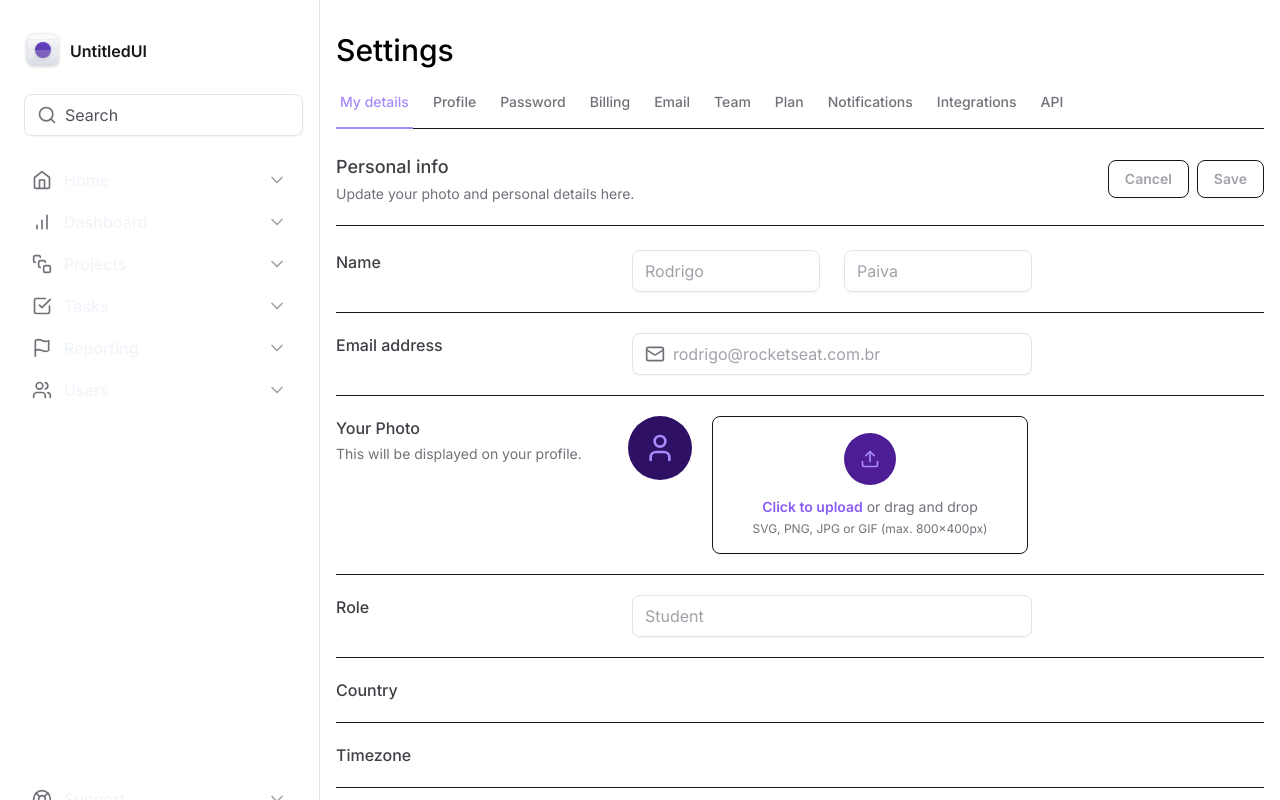
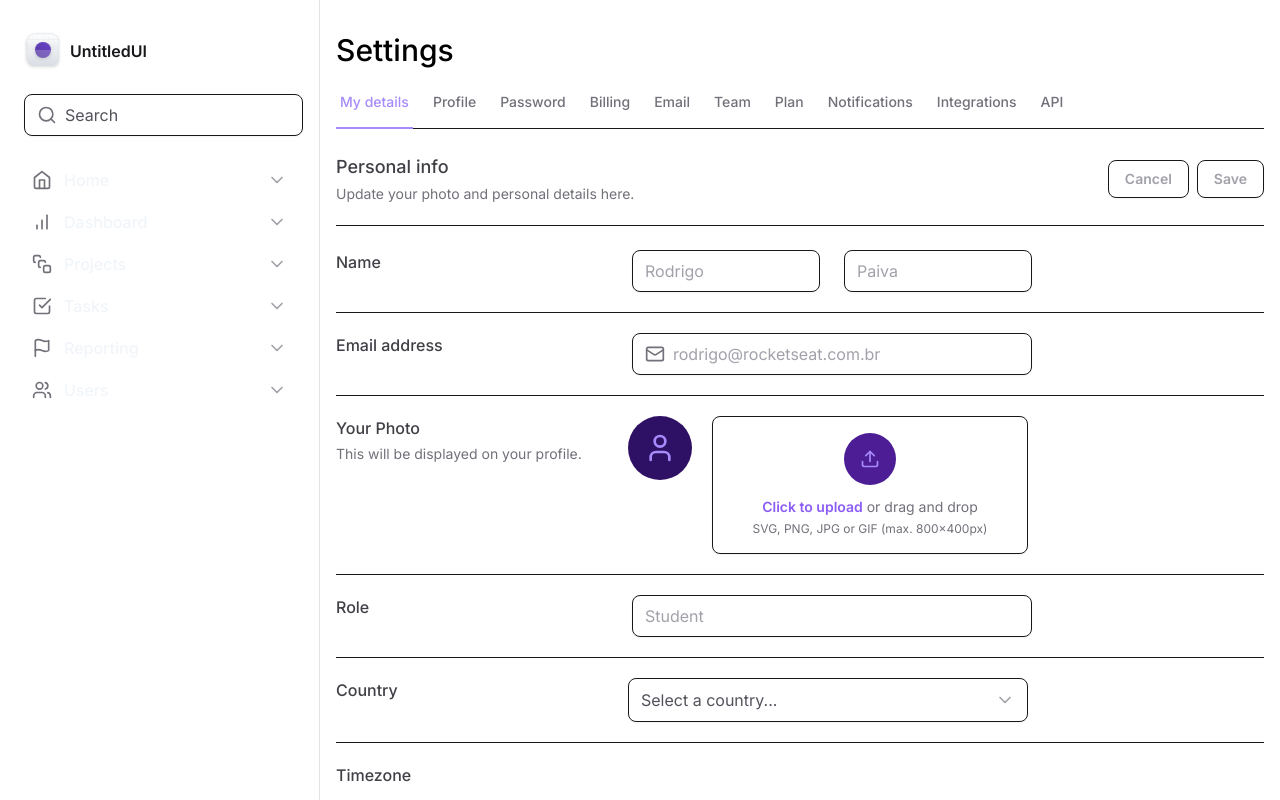
Before and after one commit to rdg-404/untitled-ui, a Next.js app: page / in a window 1280 px wide. Shown: the top 800 px of the page. Built offline with nearby package versions, Linux system fonts and the light colour scheme.

Commit message:
style-build select country with radixUI

```diff
--- a/package.json
+++ b/package.json
@@ -9,6 +9,7 @@
     "lint": "next lint"
   },
   "dependencies": {
+    "@radix-ui/react-select": "^2.0.0",
     "@radix-ui/react-tabs": "^1.0.4",
     "framer-motion": "^10.16.4",
     "lucide-react": "^0.287.0",
--- a/src/app/page.tsx
+++ b/src/app/page.tsx
@@ -2,6 +2,7 @@
 import { SettingsTabs } from '@/components/SettingsTabs'
 import { Mail } from 'lucide-react'
 import * as FileInput from '@/components/Form/FileInput'
+import { Select } from '@/components/Form/Select'
 
 export default function Home() {
   return (
@@ -40,14 +41,14 @@
           className="mt-6 flex w-full flex-col gap-5 divide-y divide-zinc-900"
         >
           {/* Input Name */}
-          <div className="grid grid-cols-form gap-3">
+          <div className="grid grid-cols-form gap-3 ">
             <label
               htmlFor="firstName"
               className="text-md font-medium text-zinc-700"
             >
               Name
             </label>
-            <div className="grid grid-cols-2 gap-6">
+            <div className="grid grid-cols-2 gap-6 ">
               <Input.Root>
                 <Input.Control id="firstName" defaultValue="Rodrigo" />
               </Input.Root>
@@ -114,6 +115,8 @@
             <label htmlFor="role" className="text-md font-medium text-zinc-700">
               Country
             </label>
+
+            <Select />
           </div>
 
           {/* Input Timezone */}
--- /dev/null
+++ b/src/components/Form/Select.tsx
@@ -0,0 +1,51 @@
+'use client'
+
+import * as SelectPrimitive from '@radix-ui/react-select'
+import { Check, ChevronDown } from 'lucide-react'
+
+export function Select() {
+  return (
+    <SelectPrimitive.Root>
+      <SelectPrimitive.Trigger className=" flex h-11 w-full items-center justify-between gap-2 rounded-lg border border-zinc-900 px-3 py-2 shadow-sm data-[placeholder]:text-zinc-600">
+        <SelectPrimitive.Value
+          placeholder="Select a country..."
+          className="text-black"
+        />
+        <SelectPrimitive.Icon>
+          <ChevronDown className="h-5 w-5 text-zinc-400" />
+        </SelectPrimitive.Icon>
+      </SelectPrimitive.Trigger>
+
+      <SelectPrimitive.Portal>
+        <SelectPrimitive.Content
+          side="bottom"
+          position="popper"
+          sideOffset={8}
+          className="z-10 w-[--radix-select-trigger-width] overflow-hidden rounded-lg border border-zinc-900 bg-zinc-950"
+        >
+          <SelectPrimitive.Viewport>
+            <SelectPrimitive.Item
+              value="BR"
+              className="flex items-center justify-between gap-2 px-3 py-2.5 text-zinc-300 outline-none data-[highlighted]:bg-violet-800"
+            >
+              <SelectPrimitive.ItemText>Brazil</SelectPrimitive.ItemText>
+              <SelectPrimitive.ItemIndicator>
+                <Check className="h-4 w-4 text-violet-500" />
+              </SelectPrimitive.ItemIndicator>
+            </SelectPrimitive.Item>
+
+            <SelectPrimitive.Item
+              value="AL"
+              className="flex items-center justify-between gap-2 px-3 py-2.5 text-zinc-300 outline-none data-[highlighted]:bg-violet-600"
+            >
+              <SelectPrimitive.ItemText>Germany</SelectPrimitive.ItemText>
+              <SelectPrimitive.ItemIndicator>
+                <Check className="h-4 w-4 text-violet-500" />
+              </SelectPrimitive.ItemIndicator>
+            </SelectPrimitive.Item>
+          </SelectPrimitive.Viewport>
+        </SelectPrimitive.Content>
+      </SelectPrimitive.Portal>
+    </SelectPrimitive.Root>
+  )
+}
--- a/src/components/Input.tsx
+++ b/src/components/Input.tsx
@@ -5,7 +5,7 @@
 function Root(props: InputRootProps) {
   return (
     <div
-      className="mx-1 flex w-full items-center gap-2 rounded-lg border border-zinc-200 px-3 py-2 shadow-sm dark:border-zinc-700"
+      className="mx-1 flex w-full items-center gap-2 rounded-lg border border-zinc-900 px-3 py-2 shadow-sm dark:border-zinc-900"
       {...props}
     />
   )
```
Also changed, not shown: 1 other file (tests, documents, lock files or other folders).
